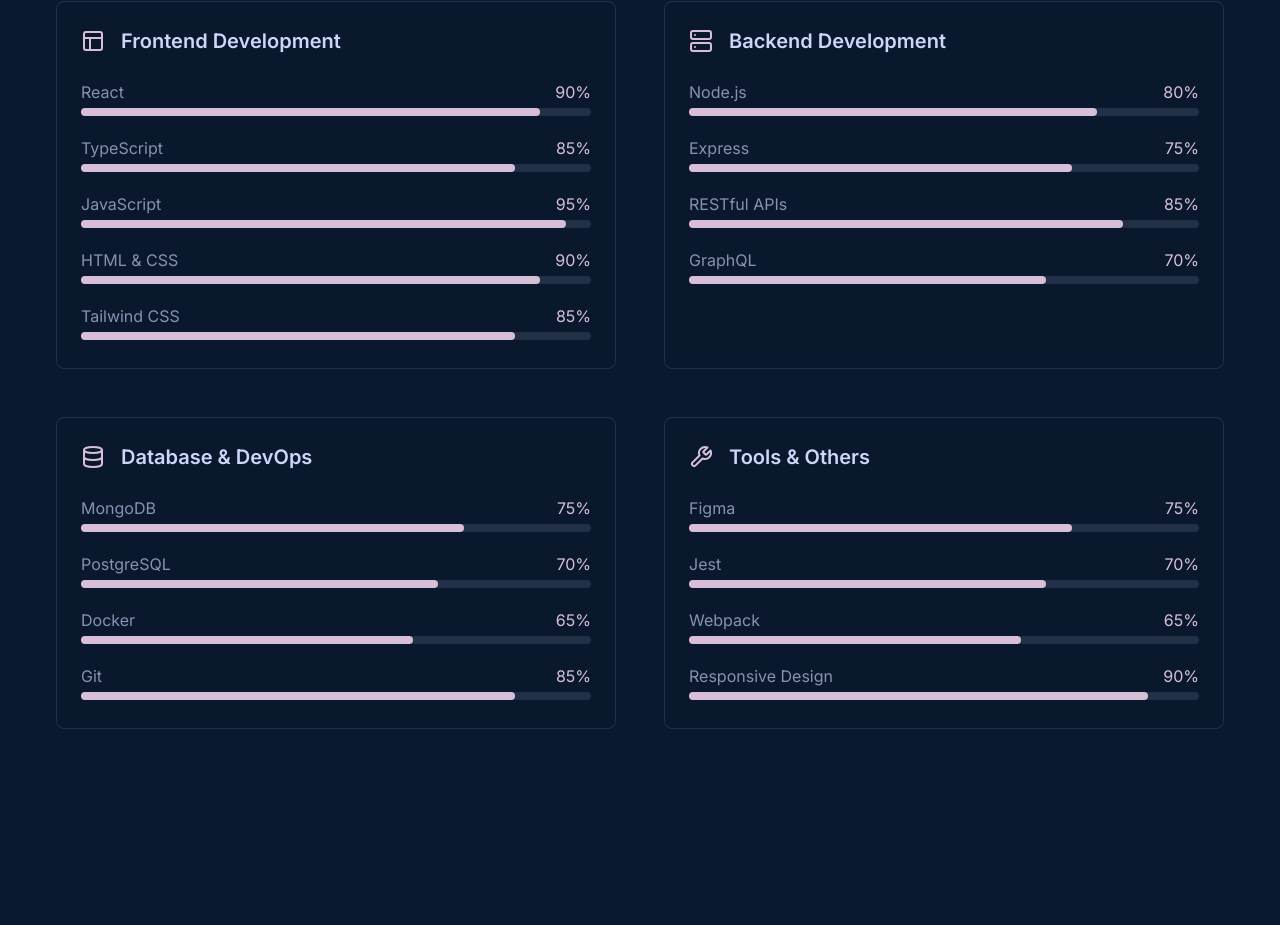
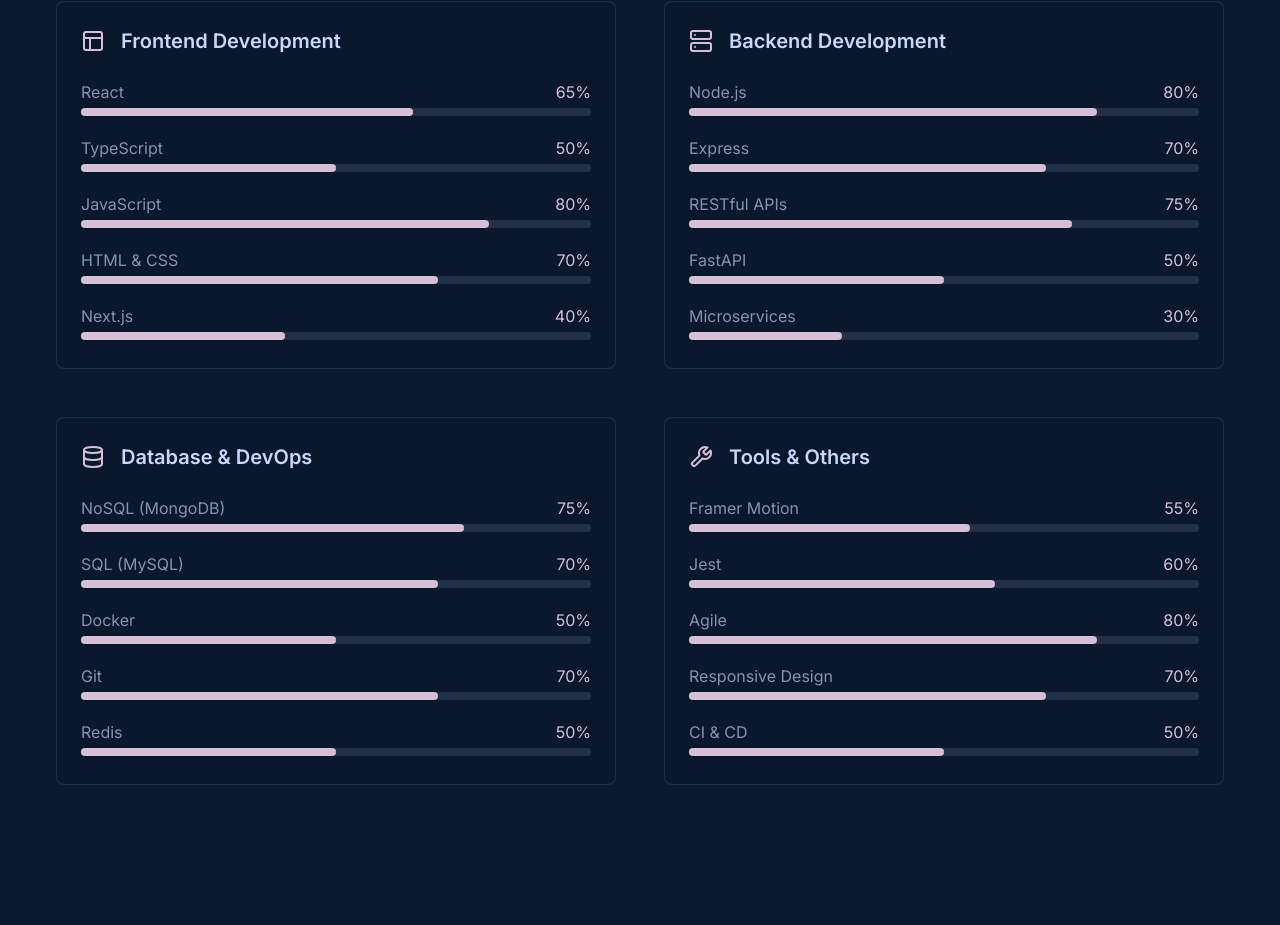
Before and after one commit to Gojer16/Second-Porfolio, a React (Vite) app: page / in a window 1280 px wide. Shown: the part 3786-4711 px from the top of the page. Built offline with nearby package versions, Linux system fonts and the light colour scheme.

Commit message:
Added & Update skills.

```diff
--- a/src/components/Skills.tsx
+++ b/src/components/Skills.tsx
@@ -35,11 +35,11 @@
       title: "Frontend Development",
       icon: <FiLayout size={24} />,
       skills: [
-        { name: "React", level: 90 },
-        { name: "TypeScript", level: 85 },
-        { name: "JavaScript", level: 95 },
-        { name: "HTML & CSS", level: 90 },
-        { name: "Tailwind CSS", level: 85 },
+        { name: "React", level: 65 },
+        { name: "TypeScript", level: 50 },
+        { name: "JavaScript", level: 80 },
+        { name: "HTML & CSS", level: 70 },
+        { name: "Next.js", level: 40 },
       ]
     },
     {
@@ -47,29 +47,33 @@
       icon: <FiServer size={24} />,
       skills: [
         { name: "Node.js", level: 80 },
-        { name: "Express", level: 75 },
-        { name: "RESTful APIs", level: 85 },
-        { name: "GraphQL", level: 70 },
+        { name: "Express", level: 70 },
+        { name: "RESTful APIs", level: 75 },
+        { name: "FastAPI", level: 50 },
+        { name: "Microservices", level: 30 },
+
       ]
     },
     {
       title: "Database & DevOps",
       icon: <FiDatabase size={24} />,
       skills: [
-        { name: "MongoDB", level: 75 },
-        { name: "PostgreSQL", level: 70 },
-        { name: "Docker", level: 65 },
-        { name: "Git", level: 85 },
+        { name: "NoSQL (MongoDB)", level: 75 },
+        { name: "SQL (MySQL)", level: 70 },
+        { name: "Docker", level: 50 },
+        { name: "Git", level: 70 },
+        { name: "Redis", level: 50 },
       ]
     },
     {
       title: "Tools & Others",
       icon: <FiTool size={24} />,
       skills: [
-        { name: "Figma", level: 75 },
-        { name: "Jest", level: 70 },
-        { name: "Webpack", level: 65 },
-        { name: "Responsive Design", level: 90 },
+        { name: "Framer Motion", level: 55 },
+        { name: "Jest", level: 60 },
+        { name: "Agile", level: 80 },
+        { name: "Responsive Design", level: 70 },
+        { name: "CI & CD", level: 50 }
       ]
     }
   ];
@@ -89,7 +93,7 @@
               <span className="skills-title-number">03.</span> My Skills
             </h2>
             <p className="skills-description">
-              Here's a breakdown of my technical skills and proficiency levels. I'm constantly learning and improving these skills.
+              A quick look at my tech stack. I focus on building solid, scalable, and user-friendly systems — always refining, always shipping.
             </p>
           </motion.div>
 
```
